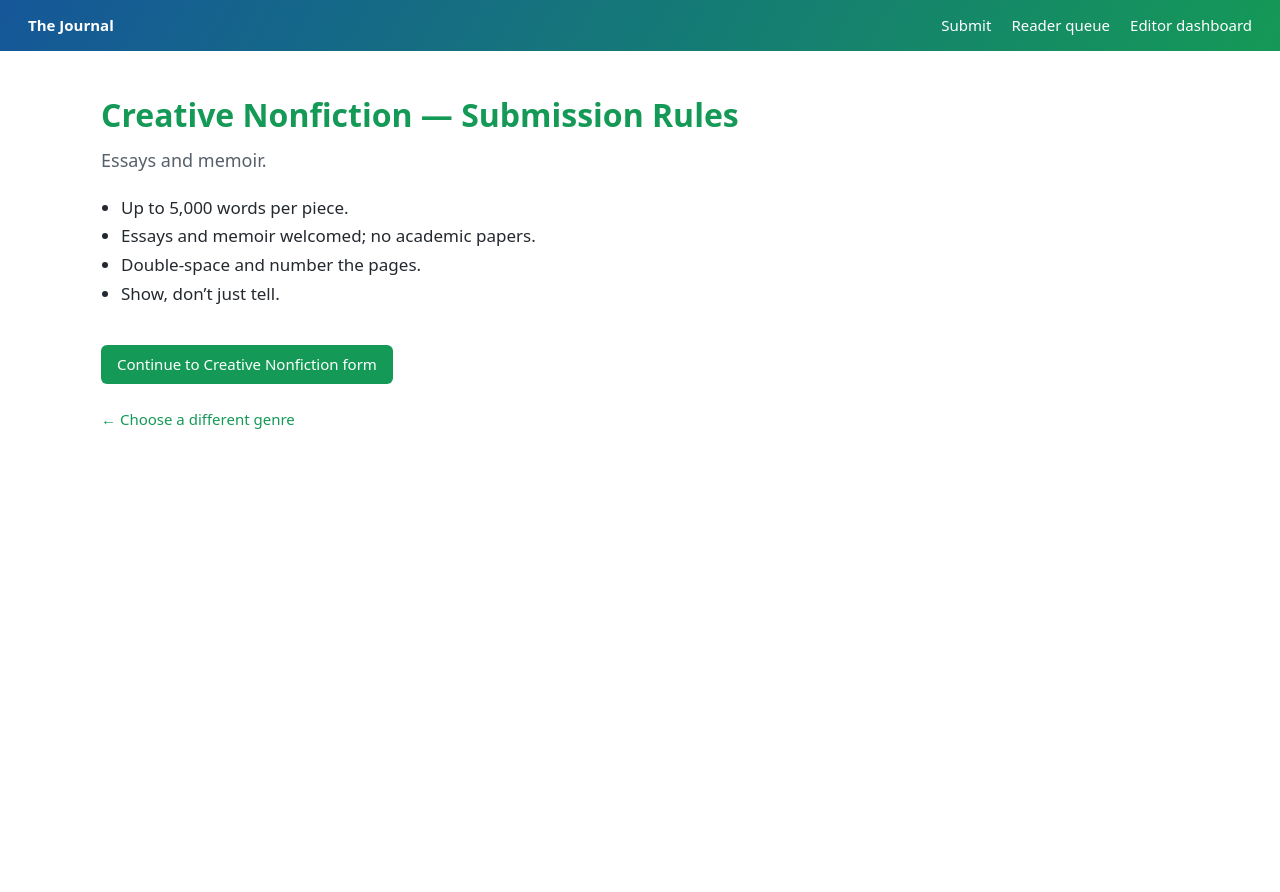
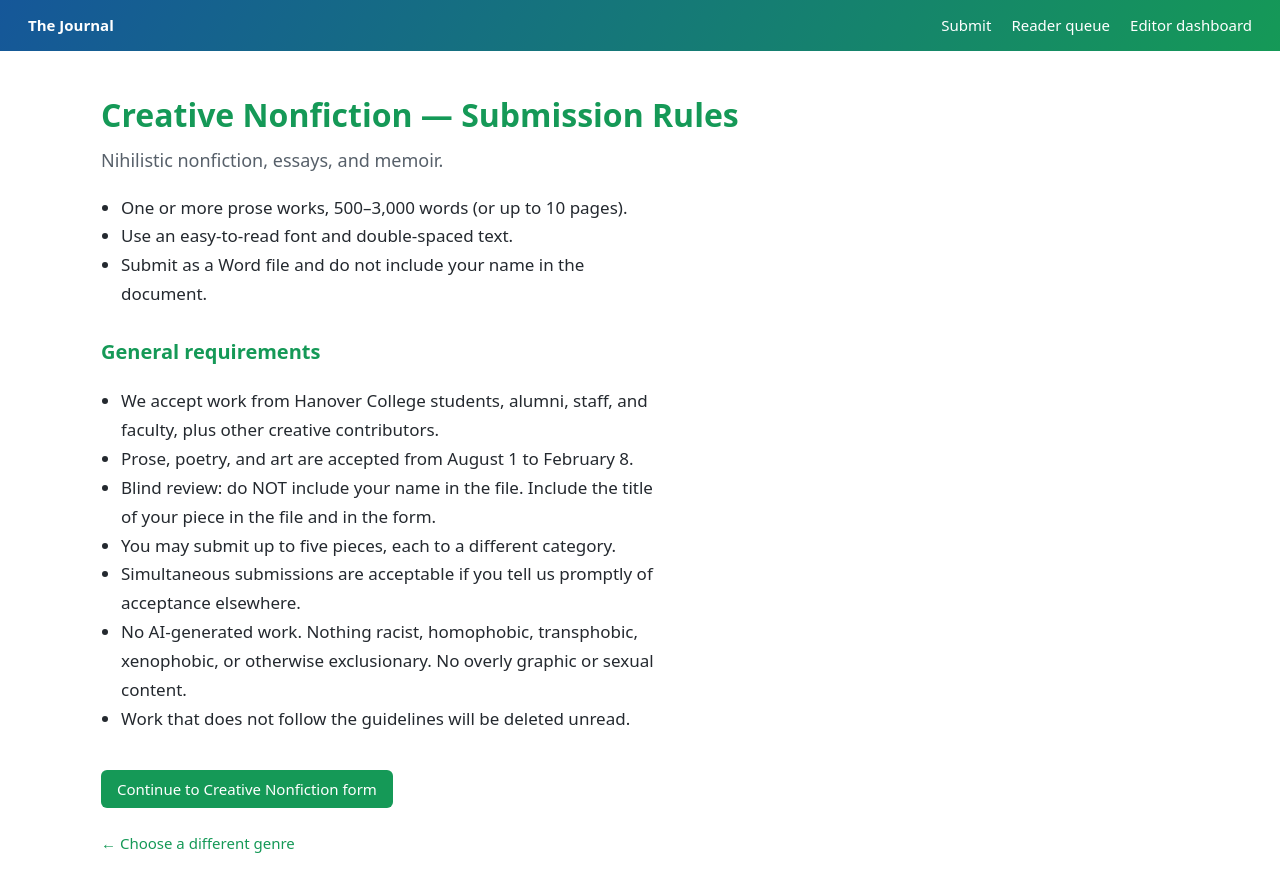
Before and after one commit to Hanover-CS461/senior-project-2026-2027-Alexis-Brockway, a React (Vite) app in the folder app/: page /submit/genre/creative-nonfiction in a window 1280 px wide. Shown: the top 892 px of the page. Before the commit the page ends 800 px from the top, so only its background shows below. Built offline with nearby package versions, Linux system fonts and the light colour scheme.

Commit message:
Use real Kennings submission rules and remove genre field from form

```diff
--- a/app/src/data/genres.ts
+++ b/app/src/data/genres.ts
@@ -3,52 +3,70 @@ export interface Genre {
   name: string
   blurb: string
   rules: string[]
+  fileTypes: string
+  fileHint: string
 }
+
+export const generalRequirements: string[] = [
+  'We accept work from Hanover College students, alumni, staff, and faculty, plus other creative contributors.',
+  'Prose, poetry, and art are accepted from August 1 to February 8.',
+  'Blind review: do NOT include your name in the file. Include the title of your piece in the file and in the form.',
+  'You may submit up to five pieces, each to a different category.',
+  'Simultaneous submissions are acceptable if you tell us promptly of acceptance elsewhere.',
+  'No AI-generated work. Nothing racist, homophobic, transphobic, xenophobic, or otherwise exclusionary. No overly graphic or sexual content.',
+  'Work that does not follow the guidelines will be deleted unread.',
+]
 
 export const genres: Genre[] = [
   {
     slug: 'fiction',
     name: 'Fiction',
-    blurb: 'Short stories and flash fiction.',
+    blurb: 'Satiric stories, tragic tales, and everything between.',
     rules: [
-      'Up to 5,000 words per piece.',
-      'Submit one story per submission period.',
-      'Double-space and number the pages.',
-      'Include a brief cover note with the title and word count.',
+      'One or more prose works, 500–3,000 words (or up to 10 pages).',
+      'Use an easy-to-read font and double-space the text.',
+      'Submit as a Word file and do not include your name in the document.',
     ],
+    fileTypes: '.doc,.docx',
+    fileHint: 'Word file (.doc or .docx)',
   },
   {
     slug: 'poetry',
     name: 'Poetry',
-    blurb: 'Poems of any length or form.',
+    blurb: 'Promising poems of any length or form.',
     rules: [
-      'Submit up to 5 poems in a single file.',
-      'Poems may be any form: free verse, formal, or experimental.',
-      'No more than 10 pages total.',
-      'Please no previously published poems.',
+      'Submit 1–3 poems in the same document.',
+      'Use an easy-to-read font and double-spaced text.',
+      'Submit as a Word file, or a PDF if the poem is format-sensitive.',
+      'No chapbook submissions; each poem is considered individually.',
+      'Do not include your name in the document.',
     ],
+    fileTypes: '.doc,.docx,.pdf',
+    fileHint: 'Word file (.doc/.docx) or PDF',
   },
   {
     slug: 'creative-nonfiction',
     name: 'Creative Nonfiction',
-    blurb: 'Essays and memoir.',
+    blurb: 'Nihilistic nonfiction, essays, and memoir.',
     rules: [
-      'Up to 5,000 words per piece.',
-      'Essays and memoir welcomed; no academic papers.',
-      'Double-space and number the pages.',
-      'Show, don\u2019t just tell.',
+      'One or more prose works, 500–3,000 words (or up to 10 pages).',
+      'Use an easy-to-read font and double-spaced text.',
+      'Submit as a Word file and do not include your name in the document.',
     ],
+    fileTypes: '.doc,.docx',
+    fileHint: 'Word file (.doc or .docx)',
   },
   {
     slug: 'visual-arts',
-    name: 'Visual Arts',
-    blurb: 'Photography and other visual work.',
+    name: 'Photography & Visual Art',
+    blurb: 'Picturesque photos and amazing artwork.',
     rules: [
-      'High-resolution images only (JPEG or PNG).',
-      'At least 2000px on the longest side.',
-      'You may submit up to 5 images.',
-      'Include a short artist statement (200 words or fewer).',
+      'Submit 1–5 works.',
+      'High-resolution JPG files (300–600 dpi).',
+      'Name each JPG file with the title of the work.',
     ],
+    fileTypes: '.jpg,.jpeg',
+    fileHint: 'High-resolution JPG (300–600 dpi)',
   },
 ]
 
--- a/app/src/index.css
+++ b/app/src/index.css
@@ -138,6 +138,31 @@ p {
   text-decoration: underline;
 }
 
+.rules-block {
+  max-width: 560px;
+  border: 1px solid var(--border);
+  border-radius: 8px;
+  padding: 8px 20px 16px;
+  margin: 20px 0 4px;
+  background: #fafafa;
+}
+
+.rules-block h2 {
+  font-size: 16px;
+  color: var(--ink);
+  margin: 16px 0 4px;
+}
+
+.rules-block .rules {
+  margin: 8px 0 4px;
+}
+
+.hint {
+  font-size: 14px;
+  color: var(--muted);
+  font-weight: 400;
+}
+
 .form {
   max-width: 560px;
   display: flex;
--- a/app/src/pages/GenreRulesPage.tsx
+++ b/app/src/pages/GenreRulesPage.tsx
@@ -1,5 +1,5 @@
 import { Link, useParams, Navigate } from 'react-router-dom'
-import { getGenre } from '../data/genres'
+import { getGenre, generalRequirements } from '../data/genres'
 
 function GenreRulesPage() {
   const { genreSlug } = useParams()
@@ -20,7 +20,17 @@ function GenreRulesPage() {
         ))}
       </ul>
 
-      <Link to={`/submit?genre=${encodeURIComponent(genre.name)}`} className="btn">
+      <h2>General requirements</h2>
+      <ul className="rules">
+        {generalRequirements.map((rule) => (
+          <li key={rule}>{rule}</li>
+        ))}
+      </ul>
+
+      <Link
+        to={`/submit?genre=${encodeURIComponent(genre.slug)}`}
+        className="btn"
+      >
         Continue to {genre.name} form
       </Link>
 
--- a/app/src/pages/SubmitPage.tsx
+++ b/app/src/pages/SubmitPage.tsx
@@ -1,21 +1,11 @@
 import { useState } from 'react'
 import { useForm } from 'react-hook-form'
-import { useSearchParams } from 'react-router-dom'
+import { Link, useSearchParams, Navigate } from 'react-router-dom'
 import { z } from 'zod'
 import { zodResolver } from '@hookform/resolvers/zod'
-
-const genres = [
-  'Fiction',
-  'Poetry',
-  'Creative Nonfiction',
-  'Visual Arts',
-] as const
+import { getGenre, generalRequirements } from '../data/genres'
 
 const submissionSchema = z.object({
-  genre: z
-    .enum(genres, { message: 'Pick a genre' })
-    .or(z.literal(''))
-    .refine((g) => g !== '', 'Pick a genre'),
   title: z.string().min(1, 'Title is required').max(200),
   authorName: z.string().min(1, 'Name is required').max(100),
   authorEmail: z.string().email('Enter a valid email'),
@@ -40,7 +30,8 @@ type SubmissionFormValues = z.input<typeof submissionSchema>
 function SubmitPage() {
   const [submitted, setSubmitted] = useState(false)
   const [searchParams] = useSearchParams()
-  const preSelectedGenre = searchParams.get('genre') ?? ''
+  const genreSlug = searchParams.get('genre') ?? ''
+  const genre = genreSlug ? getGenre(genreSlug) : undefined
 
   const {
     register,
@@ -49,7 +40,6 @@ function SubmitPage() {
   } = useForm<SubmissionFormValues>({
     resolver: zodResolver(submissionSchema),
     defaultValues: {
-      genre: preSelectedGenre as SubmissionFormValues['genre'],
       title: '',
       authorName: '',
       authorEmail: '',
@@ -59,8 +49,12 @@ function SubmitPage() {
     },
   })
 
+  if (!genre) {
+    return <Navigate to="/submit/genre" replace />
+  }
+
   const onSubmit = (values: SubmissionFormValues) => {
-    console.log('submission', values)
+    console.log('submission', { genre: genre.name, ...values })
     setSubmitted(true)
   }
 
@@ -72,32 +66,37 @@ function SubmitPage() {
           Thanks! Once email is wired up, a status link will be sent here. For
           now, this confirms the form works and validates.
         </p>
+        <p className="back-link">
+          <Link to="/">← Back to home</Link>
+        </p>
       </div>
     )
   }
 
   return (
     <div className="page">
-      <h1>Submit a manuscript</h1>
+      <h1>{genre.name} Submission</h1>
       <p className="lede">
         Your name, email, mailing address, and bio are private — readers never
         see them.
       </p>
 
+      <div className="rules-block">
+        <h2>{genre.name} rules</h2>
+        <ul className="rules">
+          {genre.rules.map((rule) => (
+            <li key={rule}>{rule}</li>
+          ))}
+        </ul>
+        <h2>General requirements</h2>
+        <ul className="rules">
+          {generalRequirements.map((rule) => (
+            <li key={rule}>{rule}</li>
+          ))}
+        </ul>
+      </div>
+
       <form className="form" onSubmit={handleSubmit(onSubmit)}>
-        <label>
-          Genre
-          <select {...register('genre')}>
-            <option value="">Choose a genre</option>
-            {genres.map((g) => (
-              <option key={g} value={g}>
-                {g}
-              </option>
-            ))}
-          </select>
-          {errors.genre && <span className="error">{errors.genre.message}</span>}
-        </label>
-
         <label>
           Title
           <input type="text" placeholder="Title of the piece" {...register('title')} />
@@ -155,9 +154,10 @@ function SubmitPage() {
           Manuscript
           <input
             type="file"
-            accept=".docx,.pdf,.doc,.md,.txt,.rtf,.odt"
+            accept={genre.fileTypes}
             {...register('manuscript')}
           />
+          <span className="hint">{genre.fileHint}</span>
           {errors.manuscript && (
             <span className="error">{errors.manuscript.message}</span>
           )}
```
